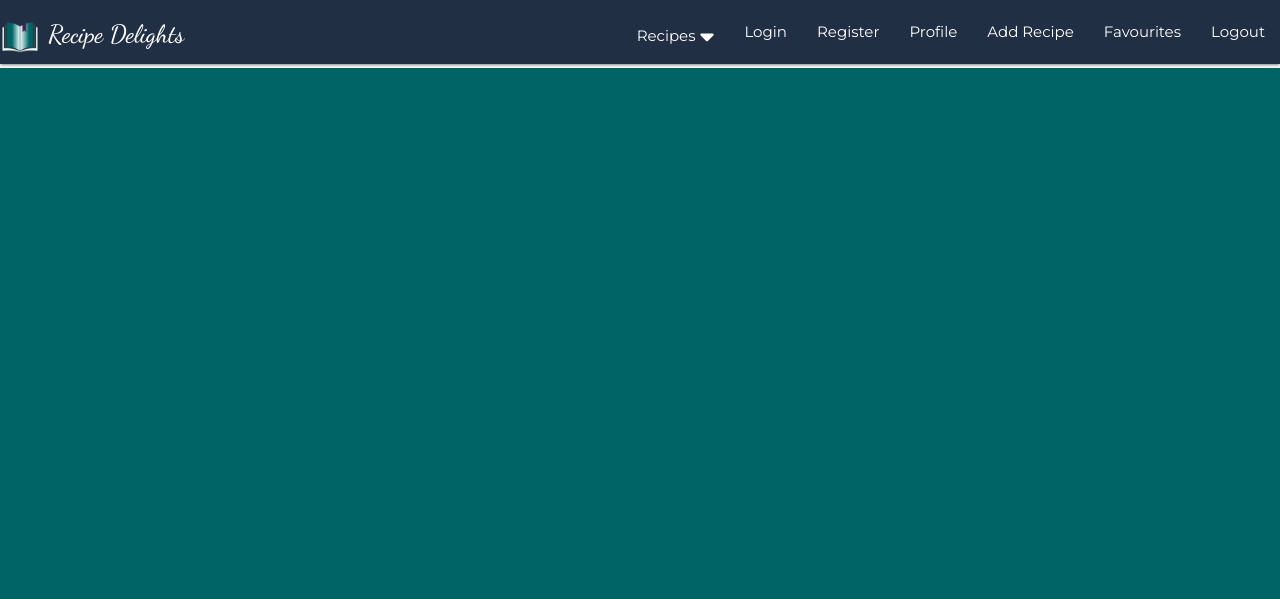
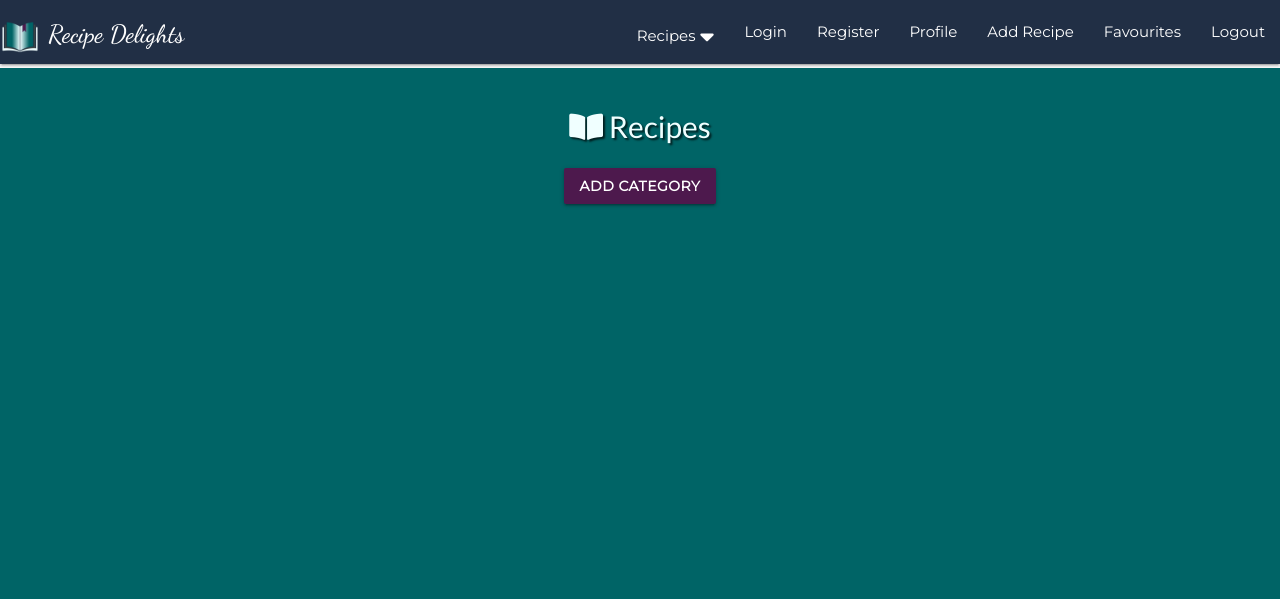
Before and after one commit to RCass172/recipe-delights, a Flask app: page /recipe_categories in a window 1280 px wide. Shown: the top 599 px of the page. Run offline with Flask 2, Linux system fonts and the light colour scheme; data that the repository does not hold is empty; some libraries are stand-ins or nearby versions.

Commit message:
Add the category img to recipe.html

```diff
--- a/app.py
+++ b/app.py
@@ -27,7 +27,8 @@ def home():
 
 @app.route("/recipe_categories")
 def recipe_categories():
-    return render_template("/recipes.html")
+    categories = list(mongo.db.categories.find().sort("category_name", 1))
+    return render_template("recipes.html", categories=categories)
 
 
 # How and where to run app
--- a/static/css/style.css
+++ b/static/css/style.css
@@ -27,6 +27,23 @@ main {
 
 .white-text {
     color: azure;
+}
+
+.btn {
+    background-color: rgb(77,25,77);
+    font-weight: bold;
+    color: azure;
+}
+
+.btn:hover {
+    background-color: rgba(77,25,77,0.7);
+}
+
+.recipe-box img {
+    object-fit: cover;
+    width: 100%;
+    position: relative;
+    padding: 20px;
 }
 
 /*----- Hero Img -------*/
--- a/templates/base.html
+++ b/templates/base.html
@@ -25,11 +25,11 @@
         <!-- Main navbar -->
         <nav class="navbar">
             <div class="nav-wrapper">
-                <a href="#" class="cursive-text white-text brand-logo">
+                <a href="{{ url_for('home') }}" class="cursive-text white-text brand-logo">
                     <img src="{{url_for('static', filename='images/logo.png')}}" class="logo-img" height="40px"/>
                     <span class="logo-text">Recipe Delights</span>
                 </a>
-                <a href="#" data-target="mobile-demo" class="sidenav-trigger" title="nav menu"><i
+                <a href="{{ url_for('home') }}" data-target="mobile-demo" class="sidenav-trigger" title="nav menu"><i
                         class="fas fa-bars"></i></a>
                 <!-- Dropdown Structure -->
                 <ul id="dropdown" class="dropdown-content">
--- a/templates/recipes.html
+++ b/templates/recipes.html
@@ -1,4 +1,20 @@
 {% extends "base.html" %}
 {% block content %}
 
+    <div class="row">
+        <div class="col s12">
+            <h1 class="heading-text"><i class="fas fa-book-open"></i> Recipes</h1>
+            <div class="row">
+                <div class="center-align">
+                    <a class="btn white-text center-align" href="#">Add Category</a>
+                </div>
+                {% for category in categories %}
+                    <div class="col s12 m6 recipe-box center-align">
+                        <img src="{{ category.category_img }}" alt="recipe category image">
+                    </div>
+                {% endfor %}
+            </div>
+        </div>
+    </div>
+
 {% endblock %}
```
